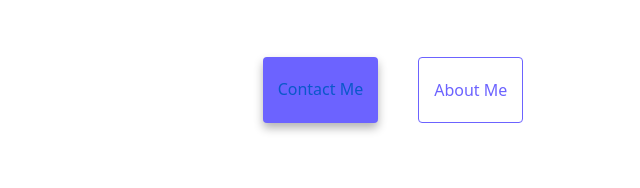
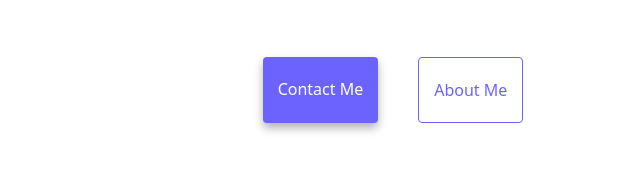
Before and after one commit to 550tealeaves/advanced-tools-hw, a website: page index.html in a window 1280 px wide. In both pictures the pointer is over the link "Contact Me". Shown: the part 305-493 px from the top of the page, 247-887 px from the left. Drawn offline with nearby package versions, Linux system fonts and the light colour scheme.

Commit message:
Removed automatic blue color from the purple links

```diff
--- a/app-styles/style.css
+++ b/app-styles/style.css
@@ -52,6 +52,11 @@ p {
   color: white;
 }
 
+.primary-link:hover{
+  color: white;
+}
+
+
 .secondary-link {
   border-radius: 4px;
   padding: 20px 15px;
```
